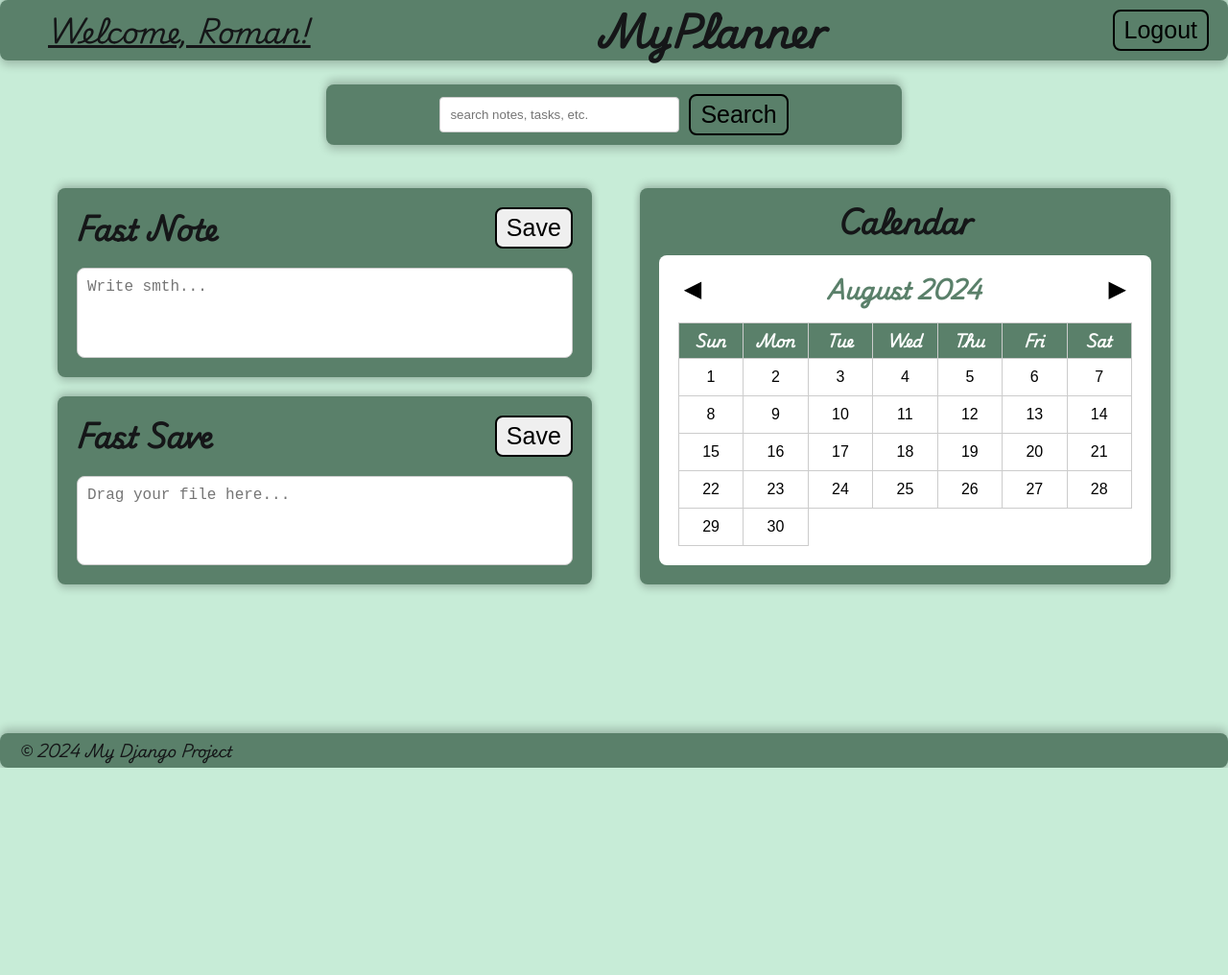
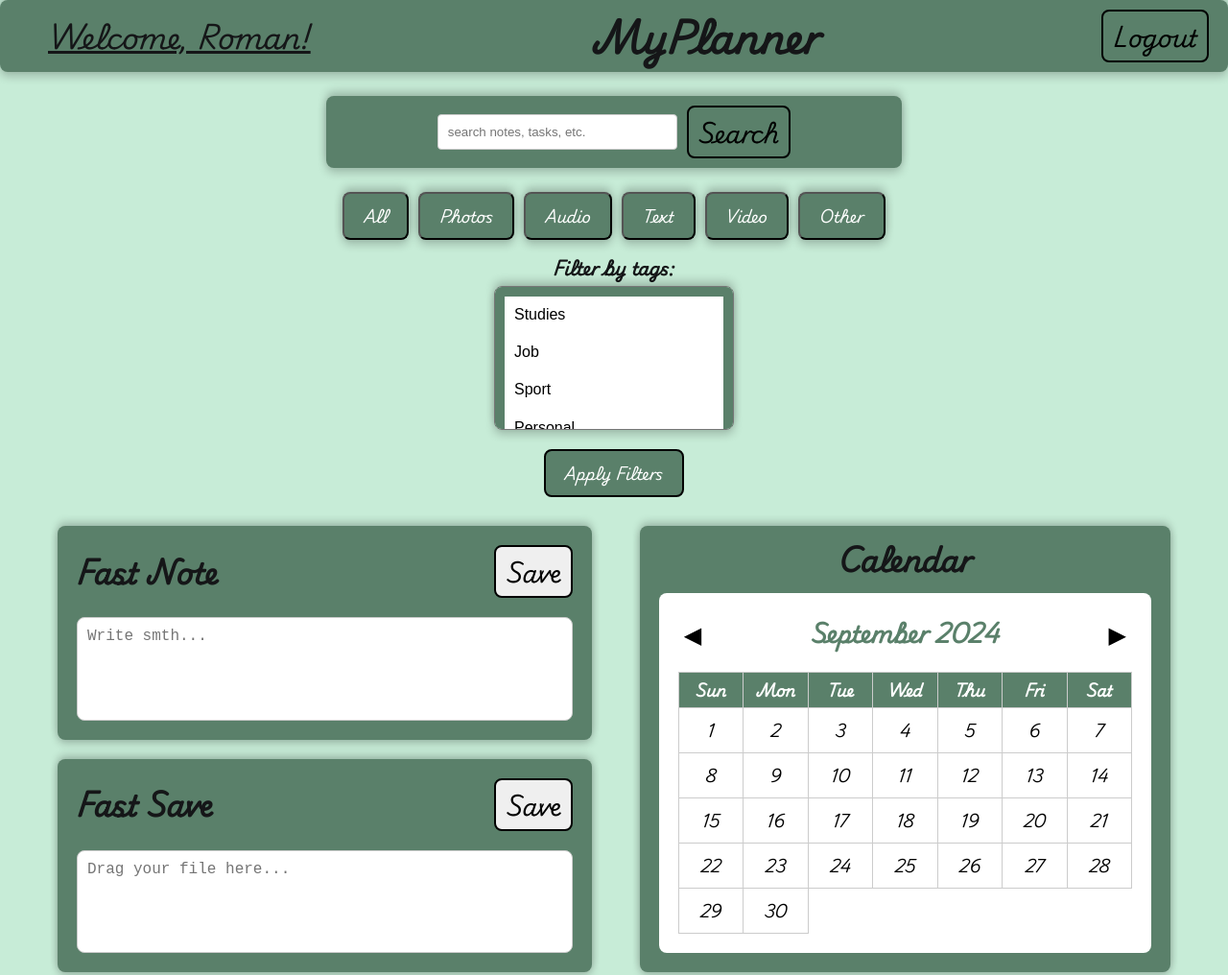
Before and after one commit to Zavizion-Olexandr/MyPlanner, a plain HTML site: page dashboard.html in a window 1280 px wide. Shown: the top 1016 px of the page at 96% size. Before the commit the page ends 800 px from the top, so only its background shows below. Drawn offline with Linux system fonts and the light colour scheme.

Commit message:
07.09.2024

```diff
--- a/dashboard.html
+++ b/dashboard.html
@@ -38,6 +38,40 @@
       <a href="#" class="sidebar__link">Logout</a>
     </div> -->
       <!--  -->
+
+      <div class="filter">
+        <button class="filter__button filter__button--active">All</button>
+        <button class="filter__button">Photos</button>
+        <button class="filter__button">Audio</button>
+        <button class="filter__button">Text</button>
+        <button class="filter__button">Video</button>
+        <button class="filter__button">Other</button>
+      </div>
+
+      <!-- Элемент для выбора фильтров -->
+
+      <p class="filter-label">Filter by tags:</p>
+
+      <div class="dropdown">
+        <select
+          class="dropdown__select"
+          name="filter[]"
+          multiple="multiple"
+          size="8"
+        >
+          <option value="1" class="dropdown__option">Studies</option>
+          <option value="2" class="dropdown__option">Job</option>
+          <option value="3" class="dropdown__option">Sport</option>
+          <option value="4" class="dropdown__option">Personal</option>
+          <option value="5" class="dropdown__option">Family</option>
+          <option value="6" class="dropdown__option">Trips</option>
+          <option value="7" class="dropdown__option">Purchases</option>
+          <option value="8" class="dropdown__option">Holidays</option>
+        </select>
+
+        <button class="dropdown__button">Apply Filters</button>
+      </div>
+
       <main class="main">
         <div class="main__column main__column--left">
           <section class="note">
--- a/js/script.js
+++ b/js/script.js
@@ -26,6 +26,24 @@ document.addEventListener("DOMContentLoaded", function () {
 
   let currentYear = new Date().getFullYear();
   let currentMonth = new Date().getMonth();
+
+  function updateMonthTitle(year, month) {
+    const monthNames = [
+      "January",
+      "February",
+      "March",
+      "April",
+      "May",
+      "June",
+      "July",
+      "August",
+      "September",
+      "October",
+      "November",
+      "December",
+    ];
+    monthTitle.textContent = `${monthNames[month]} ${year}`;
+  }
 
   function generateCalendar(year, month) {
     const table = calendarContainer.querySelector(".calendar__table tbody");
@@ -70,6 +88,8 @@ document.addEventListener("DOMContentLoaded", function () {
     if (currentRow.children.length > 0) {
       table.appendChild(currentRow);
     }
+
+    updateMonthTitle(year, month); // Обновляем заголовок месяца
   }
 
   // Обработка кликов на кнопки переключения месяцев
@@ -94,3 +114,16 @@ document.addEventListener("DOMContentLoaded", function () {
   // Генерация календаря на текущий месяц при загрузке страницы
   generateCalendar(currentYear, currentMonth);
 });
+// Получаем все элементы option
+const options = document.querySelectorAll(".dropdown__option");
+
+// Проходим по каждому элементу option и добавляем обработчик события
+options.forEach((option) => {
+  option.addEventListener("mouseenter", () => {
+    option.classList.add("dropdown__option-focused");
+  });
+
+  option.addEventListener("mouseleave", () => {
+    option.classList.remove("dropdown__option-focused");
+  });
+});
--- a/scss/_globals.scss
+++ b/scss/_globals.scss
@@ -36,3 +36,6 @@ a {
   text-decoration: none;
   color: inherit;
 }
+button {
+  font-family: "Pacifico", sans-serif;
+}
--- a/scss/_header.scss
+++ b/scss/_header.scss
@@ -28,7 +28,7 @@
   flex-grow: 1;
   text-align: center;
   font-size: 40px;
-  margin: 0;
+  margin: 0 auto;
 }
 
 .header__logout-button {
--- /dev/null
+++ b/scss/dashboard/_dashboard.scss
@@ -0,0 +1,148 @@
+.search {
+  width: 100%;
+  max-width: 600px;
+  background-color: #5a806a;
+  padding: 10px 20px;
+  box-shadow: 0 -5px 10px rgba(0, 0, 0, 0.2), 0 5px 10px rgba(0, 0, 0, 0.2);
+  border-radius: 8px;
+  display: flex;
+  align-items: center;
+  justify-content: center;
+  margin: 25px;
+}
+.search__input {
+  padding: 10px;
+  margin-right: 10px;
+  border-radius: 4px;
+  border: 1px solid #ccc;
+  width: 250px;
+}
+
+.search__button {
+  padding: 5px 10px;
+  border-radius: 8px;
+  cursor: pointer;
+  border: 2px solid #000000;
+  background-color: #5a806a;
+  font-size: 25px;
+}
+
+.search__button:hover {
+  color: #ffffff;
+  background-color: #80aac8;
+  transition: background-color 0.3s, color 0.3s;
+}
+
+/* Стили блока фильтров */
+.filter {
+  display: flex;
+  justify-content: center;
+  gap: 10px;
+  margin-bottom: 20px;
+}
+
+.filter__button {
+  padding: 10px 20px;
+  background-color: #5a806a;
+  color: #ffffff;
+  border-radius: 8px;
+  box-shadow: 0 -5px 10px rgba(0, 0, 0, 0.2), 0 5px 10px rgba(0, 0, 0, 0.2);
+  cursor: pointer;
+  font-size: 16px;
+}
+
+.filter__button:hover {
+  background-color: #80aac8;
+}
+
+.filter__button--active {
+  background-color: #5a806a;
+  color: #fff;
+}
+
+/* Стили для заголовка */
+.filter-label {
+  font-size: 18px;
+  font-weight: bold;
+  margin-bottom: 10px;
+}
+
+/* Стили блока выбора фильтров */
+.dropdown {
+  position: relative;
+  display: inline-block;
+  width: 250px;
+  margin-bottom: 10px;
+}
+
+.dropdown__button {
+  margin-top: 20px;
+  display: inline-block;
+  padding: 10px 20px;
+  background-color: #5a806a;
+  color: #fff;
+  border: 2px solid #000;
+  border-radius: 8px;
+  cursor: pointer;
+  font-size: 16px;
+}
+
+.dropdown__select {
+  width: 100%;
+  height: 150px;
+  padding: 10px;
+  background-color: #5a806a;
+  color: #fff;
+  border-radius: 8px;
+  box-shadow: 0 -5px 10px rgba(0, 0, 0, 0.2), 0 5px 10px rgba(0, 0, 0, 0.2);
+  font-size: 16px;
+  appearance: none;
+  cursor: pointer;
+  overflow-y: auto;
+}
+
+.dropdown__select:hover {
+  background-color: #80aac8;
+}
+
+.dropdown__option {
+  padding: 10px;
+  background-color: #fff;
+  color: #000;
+}
+
+/* Эмулируем наведение курсора на option с помощью классов */
+.dropdown__option:hover,
+.dropdown__option-focused {
+  background-color: #80aac8;
+  color: #fff;
+}
+
+/* Стили для состояния при фокусе */
+.dropdown__select:focus {
+  border-color: #80aac8;
+  outline: none;
+}
+
+/* Стили для самого скроллбара */
+.dropdown__select::-webkit-scrollbar {
+  width: 15px; /* Ширина скроллбара */
+}
+
+/* Стили для дорожки (фона) скроллбара */
+.dropdown__select::-webkit-scrollbar-track {
+  background-color: #f1f1f1; /* Цвет фона дорожки */
+  border-radius: 10px; /* Закругленные углы */
+}
+
+/* Стили для ползунка */
+.dropdown__select::-webkit-scrollbar-thumb {
+  background-color: #5a806a; /* Цвет ползунка */
+  border-radius: 20px; /* Закругленные углы */
+  border: 2px solid #ffffff; /* Добавляем белую обводку вокруг ползунка */
+}
+
+/* Стили для ползунка при наведении */
+.dropdown__select::-webkit-scrollbar-thumb:hover {
+  background-color: #80aac8; /* Цвет ползунка при наведении */
+}
--- a/scss/home/_home.scss
+++ b/scss/home/_home.scss
@@ -1,6 +1,7 @@
 .header__home {
   display: flex;
   position: sticky;
+
   top: 0px;
   align-items: center;
   justify-content: space-between;
--- a/scss/styles.scss
+++ b/scss/styles.scss
@@ -1,5 +1,5 @@
 @import "globals", "header", "fonts", "calendar", "footer", "./home/home",
-  "./register/register", "./login/login";
+  "./register/register", "./login/login", "./dashboard/dashboard";
 
 .wrapper {
   width: 100%;
@@ -9,43 +9,6 @@
   align-items: center;
   justify-content: center;
   text-align: center;
-}
-
-.search {
-  width: 100%;
-  max-width: 600px;
-  background-color: #5a806a;
-  padding: 10px 20px;
-  box-shadow: 0 -5px 10px rgba(0, 0, 0, 0.2), 0 5px 10px rgba(0, 0, 0, 0.2);
-  border-radius: 8px;
-  display: flex;
-  align-items: center;
-  justify-content: center;
-  margin: 25px;
-}
-
-.search__input {
-  padding: 10px;
-  margin-right: 10px;
-  border-radius: 4px;
-  border: 1px solid #ccc;
-  width: 250px;
-}
-
-.search__button {
-  padding: 5px 10px;
-  border-radius: 8px;
-  cursor: pointer;
-  border: 2px solid #000000;
-  background-color: #5a806a;
-  font-size: 25px;
-}
-
-.search__button:hover,
-.search__button:active {
-  color: #ffffff;
-  background-color: #80aac8;
-  transition: background-color 0.3s, color 0.3s;
 }
 
 .sidebar {
```
Also changed, not shown: home.html (+2 -2 lines), css/styles.css, 1 other file.
